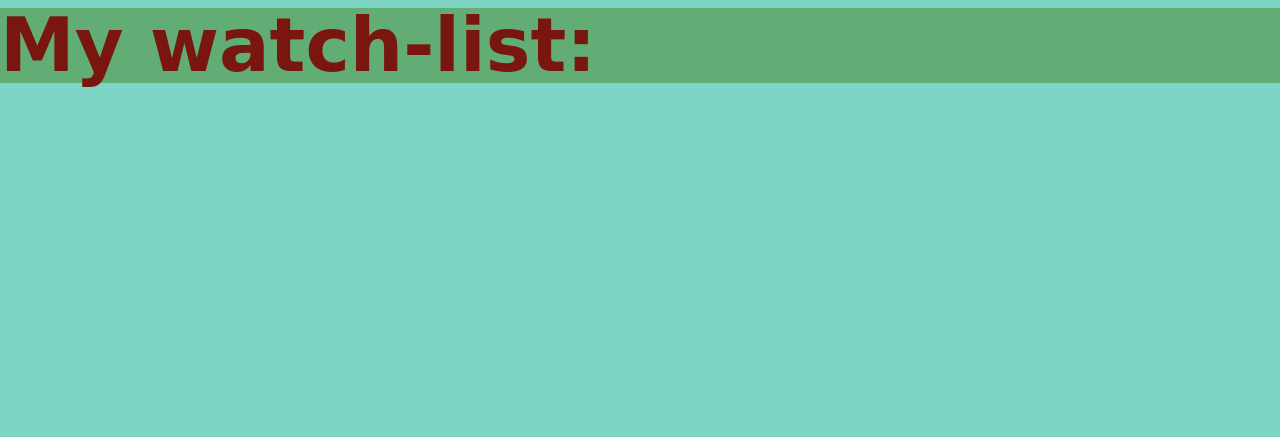
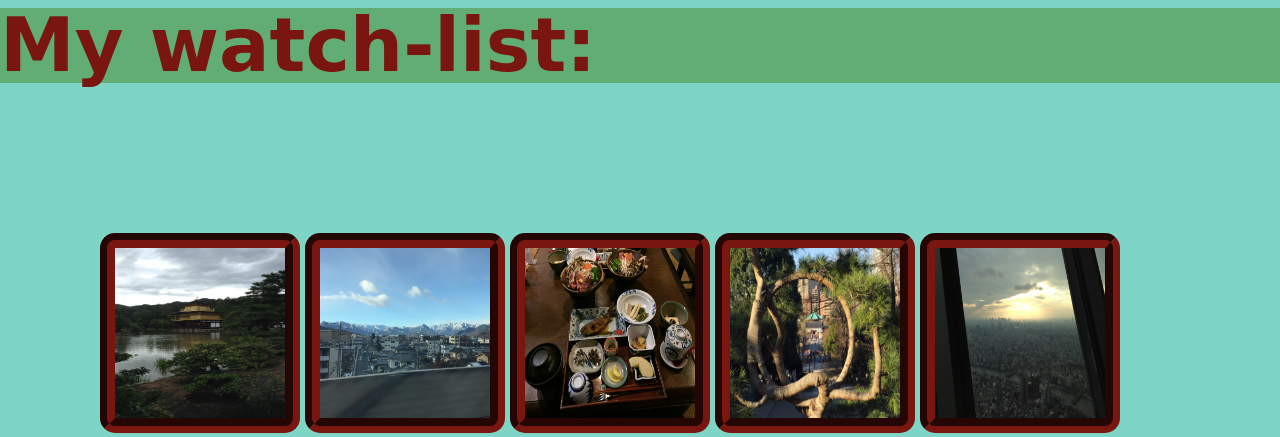
Before and after one commit to Team-Bulbasaur-MMA/Ronin, a Node server app: page /collection in a window 1280 px wide. Shown: the part 398-835 px from the top of the page. Before the commit the page ends 485 px from the top, so only its background shows below. Run offline with Node 20, Linux system fonts and the light colour scheme; some web fonts are replaced.

Commit message:
added phtos to collections page and css for the pictures

```diff
--- a/public/styles/layout.css
+++ b/public/styles/layout.css
@@ -15,7 +15,8 @@ body {
   /* Link for the custom google font: <link href="https://fonts.googleapis.com/css2?family=Ma+Shan+Zheng&display=swap" rel="stylesheet"> */
 }
 @media only screen and (min-width: 600px) {
-/* login page */
+
+/* ==========Login page=========== */
 h1 {
   background-color: rgb(98, 172, 117);
   color: rgb(121, 22, 15);
@@ -47,7 +48,7 @@ input {
 }
 
 #templeimg {
- height: 300px;
+ height: 200px;
  width: 300px;
  border: groove rgb(98, 172, 117) 15px;
 
@@ -67,7 +68,58 @@ input {
  border: groove rgb(98, 172, 117) 15px;
 
 }
+/* =============My Collection Page=========== */
+.collectiondiv {
+  display: block;
+  margin-left: 100px;
+}
 
+#kinkakujiimg {
+ height: 200px;
+ width: 200px;
+ border: groove rgb(121, 22, 15) 15px;
+ border-radius: 15px;
+ margin-top: 150px;
+
+}
+
+#foodimg {
+ height: 200px;
+ width: 200px;
+ border: groove rgb(121, 22, 15) 15px;
+ border-radius: 15px;
+ margin-top: 150px;
+
+}
+
+#uenoimg {
+  height: 200px;
+  width: 200px;
+  border: groove rgb(121, 22, 15) 15px;
+  border-radius: 15px;
+  margin-top: 150px;
+
+}
+
+#landscapeimg {
+  height: 200px;
+  width: 200px;
+  border: groove rgb(121, 22, 15) 15px;
+  border-radius: 15px;
+  margin-top: 150px;
+
+}
+
+#tokyoimg {
+  height: 200px;
+  width: 200px;
+  border: groove rgb(121, 22, 15) 15px;
+  border-radius: 15px;
+  margin-top: 150px;
+
+}
+
+/* =============About Us Page=============== */
 .ameliainfo {
   background-color: rgb(98, 172, 117);
   font-size: 18px;
--- a/views/pages/collection.ejs
+++ b/views/pages/collection.ejs
@@ -12,6 +12,13 @@
     <br>
     <h1>My watch-list: </h1>
 
+    <div class="collectiondiv">
+      <img id="kinkakujiimg" src="img/kinkakuji.jpeg" alt="Kinkakuji Temple, Kyoto, Japan" title="Kinkakuji Temple by Amelia Waggoner">
+      <img id="landscapeimg" src="img/landscape.JPG" alt=" Saitama, Japan" title="View by Train by Amelia Waggoner">
+      <img id="foodimg" src="img/traditionalfood.JPG" alt="Traditional Japanese Food" title="Traditional Japanese Food by Amelia Waggoner">
+      <img id="uenoimg" src="img/ueno.jpeg" alt="Ueno Park, Tokyo, Japan" title="Ueno Park by Amelia Waggoner">
+      <img id="tokyoimg" src="img/tokyo.JPG" alt="Tokyo, Japan" title="Tokyo Skyline by Amelia Waggoner">
+    </div>
     <%- include('../layout/footer') %>
   </body>
 </html>
```
